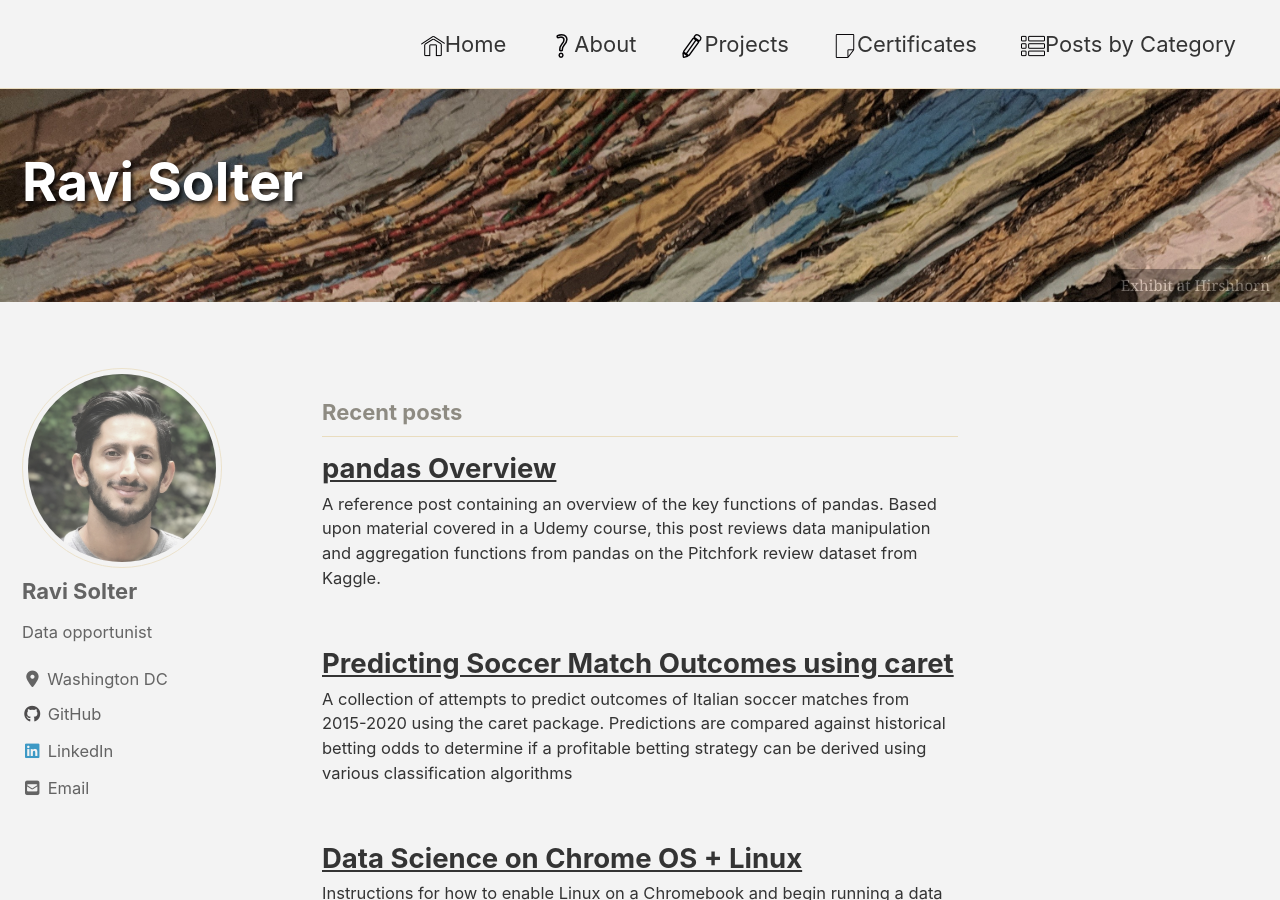
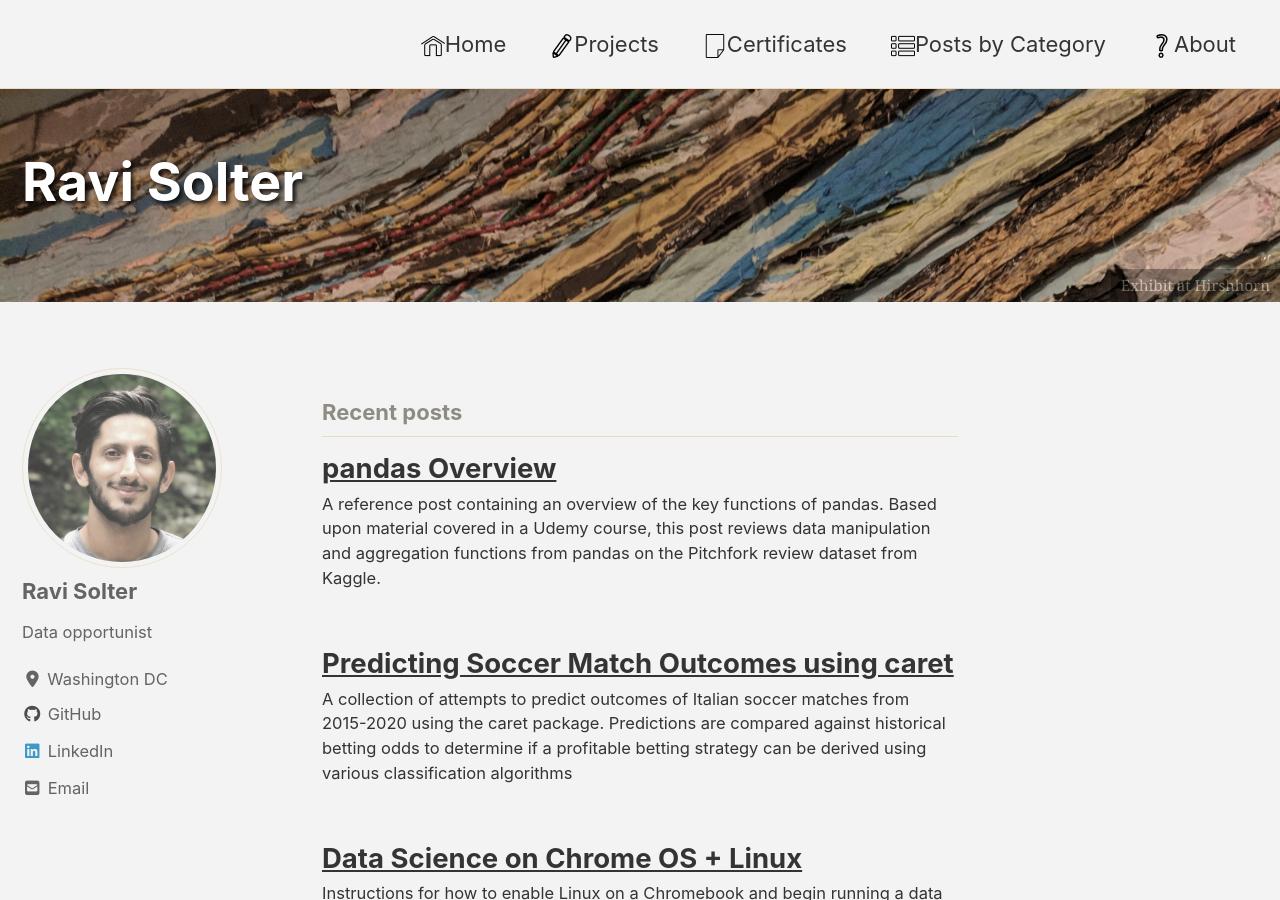
Before and after one commit to rsolter/rsolter.github.io, a Jekyll site: the page built from index.html, in a window 1280 px wide and 900 px high. Built offline with Jekyll 4.4.1, drawn with Linux system fonts in a browser that asks for light colours; cached includes are drawn as plain includes; nearby versions of some CDN libraries; the list of posts is cut into pages by our own code.

Commit message:
reorg navigation

```diff
--- a/_data/navigation.yml
+++ b/_data/navigation.yml
@@ -2,11 +2,11 @@
 main:
    - title: <img src="/assets/images/Navigation Images/002-place.png">Home
      url: /index.html
-   - title: <img src="/assets/images/Navigation Images/003-question.png">About
-     url: /about/
    - title: <img src="/assets/images/Navigation Images/009-pencil.png">Projects
      url: /projects/
    - title: <img src="/assets/images/Navigation Images/007-blank.png">Certificates
      url: /certs/
    - title: <img src="/assets/images/Navigation Images/004-order.png">Posts by Category
      url: /categories/
+   - title: <img src="/assets/images/Navigation Images/003-question.png">About
+     url: /about/
```
